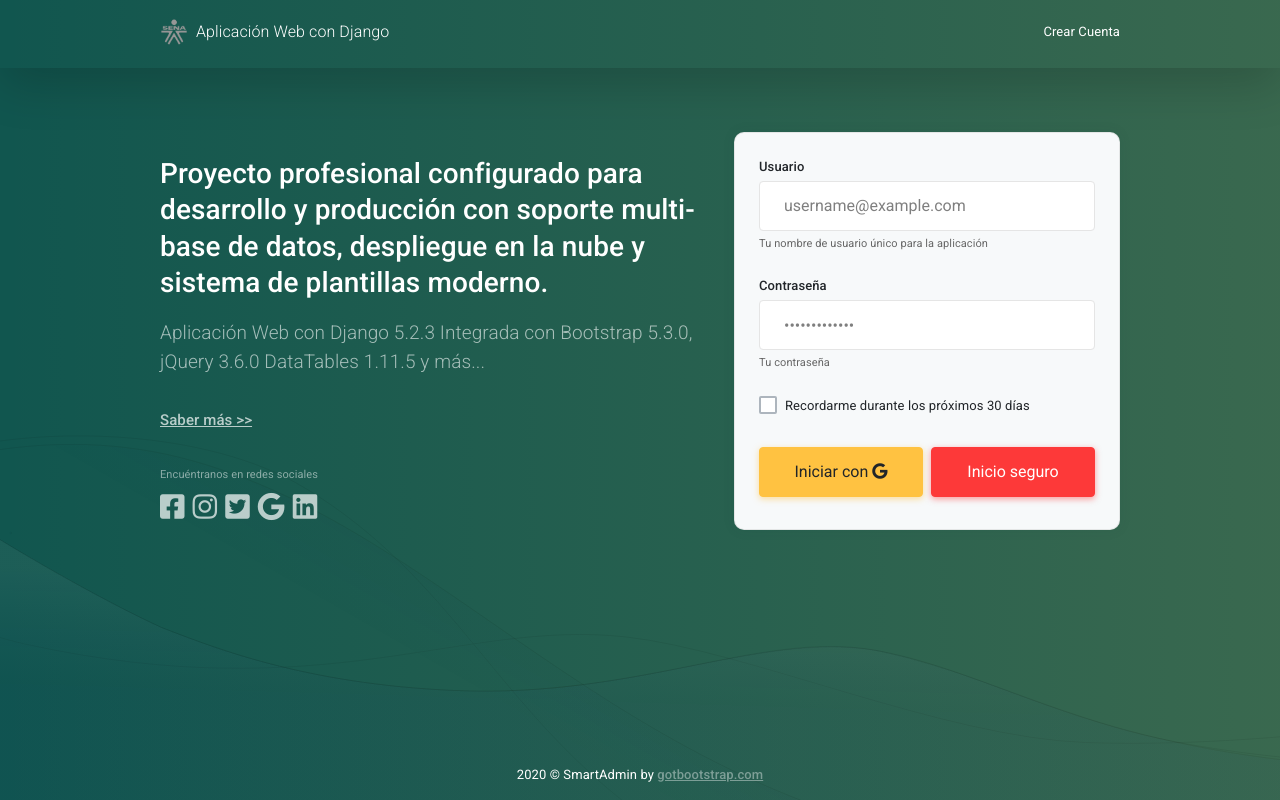
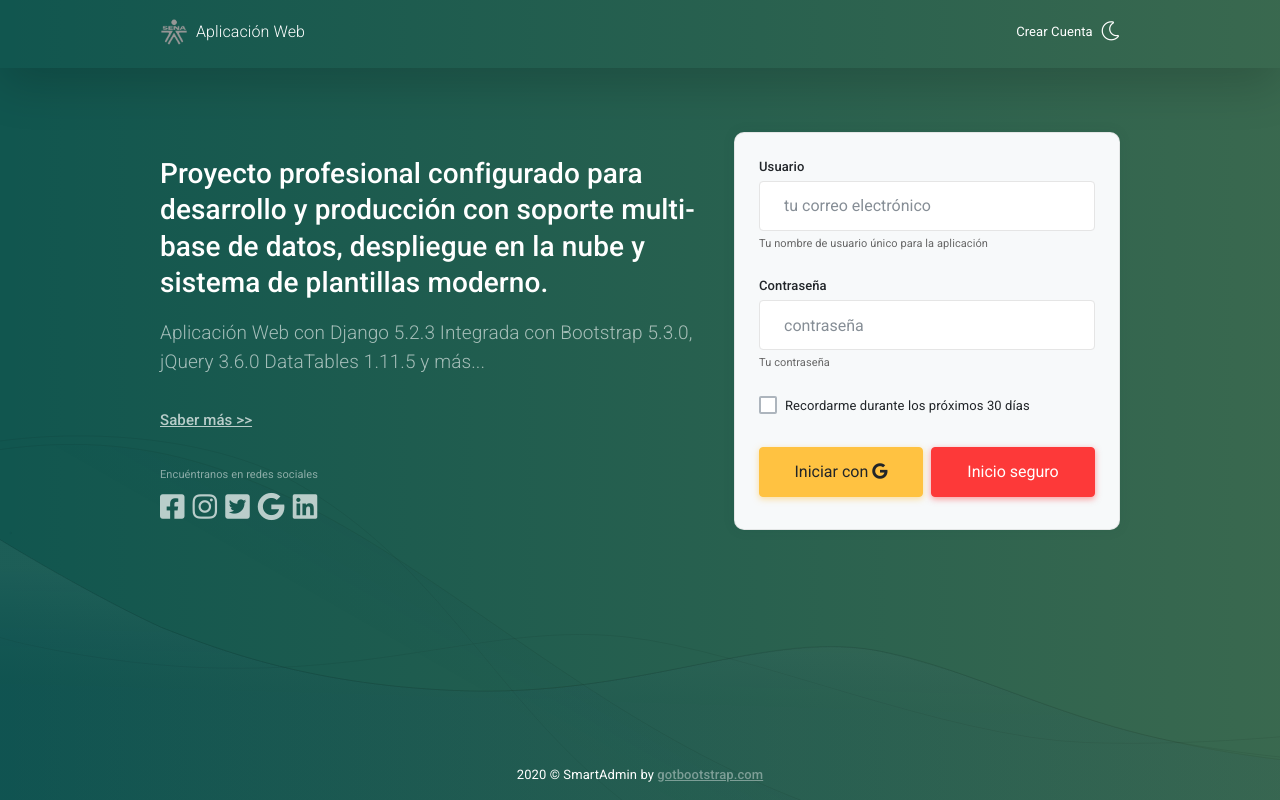
Before and after one commit to andres-gutierrezri/proyecto_django, a Django app: page / in a window 1280 px wide. Run offline with Django 5.2, Linux system fonts and the light colour scheme; some libraries are stand-ins or nearby versions.

Commit message:
feat: Añadir soporte para modo oscuro en las páginas de login y registro, incluyendo estilos y scripts para el cambio de tema y la persistencia de preferencias del usuario

```diff
--- a/app_1/static/app_1/css/page_login.css
+++ b/app_1/static/app_1/css/page_login.css
@@ -2,5 +2,64 @@
  * Estilos para la página de login
  */
 
-/* No se requieren estilos personalizados adicionales */
 /* Todos los estilos están definidos en vendors.bundle.css y app.bundle.css */
+
+/* Estilos adicionales para modo oscuro */
+.mod-skin-dark .card {
+    background-color: rgba(40, 40, 40, 0.95) !important;
+    border-color: rgba(255, 255, 255, 0.1);
+}
+
+.mod-skin-dark .form-control {
+    background-color: rgba(60, 60, 60, 0.8);
+    border-color: rgba(255, 255, 255, 0.2);
+    color: #e0e0e0;
+}
+
+.mod-skin-dark .form-control::placeholder {
+    color: rgba(255, 255, 255, 0.5);
+}
+
+.mod-skin-dark .form-control:focus {
+    background-color: rgba(70, 70, 70, 0.9);
+    border-color: rgba(255, 255, 255, 0.3);
+    color: #ffffff;
+}
+
+.mod-skin-dark .form-label {
+    color: #e0e0e0;
+}
+
+.mod-skin-dark .help-block {
+    color: rgba(255, 255, 255, 0.6);
+}
+
+.mod-skin-dark .custom-control-label {
+    color: #e0e0e0;
+}
+
+.mod-skin-dark .alert-primary {
+    background-color: rgba(13, 110, 253, 0.2);
+    border-color: rgba(13, 110, 253, 0.3);
+    color: #a8c7fa;
+}
+
+/* Transiciones suaves para cambio de tema */
+body,
+.card,
+.form-control,
+.form-label,
+.help-block,
+.alert {
+    transition: background-color 0.3s ease, color 0.3s ease, border-color 0.3s ease;
+}
+
+/* Estilo para el botón de cambio de tema */
+#theme-toggle {
+    font-size: 1.2rem;
+    transition: transform 0.3s ease;
+}
+
+#theme-toggle:hover {
+    transform: scale(1.1);
+}
--- a/app_1/templates/app_1/page_login.html
+++ b/app_1/templates/app_1/page_login.html
@@ -21,12 +21,15 @@
                     <div class="d-flex align-items-center container p-0">
                         <div class="page-logo width-mobile-auto m-0 align-items-center justify-content-center p-0 bg-transparent bg-img-none shadow-0 height-9 border-0">
                             <a href="{% url 'page_login' %}" class="page-logo-link press-scale-down d-flex align-items-center">
-                                <img src="{% static 'proyecto/img/logos/logo-sena-blanco.png' %}" alt="Aplicación Web con Django" aria-roledescription="logo">
-                                <span class="page-logo-text mr-1">Aplicación Web con Django</span>
+                                <img src="{% static 'proyecto/img/logos/logo-sena-blanco.png' %}" alt="Aplicación Web" aria-roledescription="logo">
+                                <span class="page-logo-text mr-1">Aplicación Web</span>
                             </a>
                         </div>
-                        <a href="{% url 'page_register' %}" class="btn-link text-white ml-auto">
+                        <a href="{% url 'page_register' %}" class="btn-link text-white ml-auto mr-2">
                             Crear Cuenta
+                        </a>
+                        <a href="javascript:void(0);" id="theme-toggle" class="btn-link text-white" title="Cambiar tema">
+                            <i class="fal fa-moon" id="theme-icon"></i>
                         </a>
                     </div>
                 </div>
@@ -72,13 +75,13 @@
                                     <form id="js-login" novalidate="" action="intel_analytics_dashboard.html">
                                         <div class="form-group">
                                             <label class="form-label" for="username">Usuario</label>
-                                            <input type="email" id="username" class="form-control form-control-lg" placeholder="tu correo electrónico" value="username@example.com" required style="color: rgba(0, 0, 0, 0.5);">
+                                            <input type="email" id="username" class="form-control form-control-lg" placeholder="tu correo electrónico" required>
                                             <div class="invalid-feedback">No, te faltó este campo.</div>
                                             <div class="help-block">Tu nombre de usuario único para la aplicación</div>
                                         </div>
                                         <div class="form-group">
                                             <label class="form-label" for="password">Contraseña</label>
-                                            <input type="password" id="password" class="form-control form-control-lg" placeholder="contraseña" value="password_1234" required style="color: rgba(0, 0, 0, 0.5);">
+                                            <input type="password" id="password" class="form-control form-control-lg" placeholder="contraseña" required">
                                             <div class="invalid-feedback">Lo siento, te faltó este campo.</div>
                                             <div class="help-block">Tu contraseña</div>
                                         </div>
@@ -112,4 +115,5 @@
 
 {% block scripts %}
     <script src="{% static 'app_1/js/page_login.js' %}"></script>
+    <script src="{% static 'proyecto/js/miscellaneous/preferences/theme-toggle.js' %}"></script>
 {% endblock %}
--- /dev/null
+++ b/proyecto/static/proyecto/js/miscellaneous/preferences/theme-loader.js
@@ -0,0 +1,62 @@
+/**
+ * Theme Loader Script
+ *
+ * Este script debe colocarse justo después del body tag para una ejecución rápida.
+ * Carga la configuración de tema desde localStorage y la aplica al documento.
+ *
+ * Nota: El script está escrito en JavaScript puro y no depende de librerías de terceros.
+ *
+ * @author Proyecto Django
+ * @version 1.0.1
+ */
+'use strict';
+
+(function() {
+    const classHolder = document.getElementsByTagName("BODY")[0];
+
+    /**
+     * Cargar desde localstorage
+     **/
+    let themeSettings = (localStorage.getItem('themeSettings')) ? JSON.parse(localStorage.getItem('themeSettings')) : {};
+    const themeURL = themeSettings.themeURL || '';
+
+    /**
+     * Cargar opciones de tema
+     **/
+    if (themeSettings.themeOptions) {
+        classHolder.className = themeSettings.themeOptions;
+        console.log("%c✔ Configuración de tema cargada", "color: #148f32");
+    } else {
+        console.log("%c✔ Atención: La configuración de tema está vacía o no existe, cargando configuración por defecto...", "color: #ed1c24");
+    }
+
+    if (themeSettings.themeURL && !document.getElementById('mytheme')) {
+        const cssfile = document.createElement('link');
+        cssfile.id = 'mytheme';
+        cssfile.rel = 'stylesheet';
+        cssfile.href = themeURL;
+        document.getElementsByTagName('head')[0].appendChild(cssfile);
+    } else if (themeSettings.themeURL && document.getElementById('mytheme')) {
+        document.getElementById('mytheme').href = themeSettings.themeURL;
+    }
+
+    /**
+     * Guardar en localstorage
+     **/
+    window.saveSettings = function() {
+        themeSettings.themeOptions = String(classHolder.className).split(/[^\w-]+/).filter(function(item) {
+            return /^(nav|header|footer|mod|display)-/i.test(item);
+        }).join(' ');
+        if (document.getElementById('mytheme')) {
+            themeSettings.themeURL = document.getElementById('mytheme').getAttribute("href");
+        }
+        localStorage.setItem('themeSettings', JSON.stringify(themeSettings));
+    }
+
+    /**
+     * Resetear configuración
+     **/
+    window.resetSettings = function() {
+        localStorage.setItem("themeSettings", "");
+    }
+})();
--- /dev/null
+++ b/proyecto/static/proyecto/js/miscellaneous/preferences/theme-toggle.js
@@ -0,0 +1,87 @@
+/**
+ * Theme Toggle Script
+ *
+ * Script para cambiar entre modo claro y oscuro en las páginas de autenticación.
+ * Proporciona un botón interactivo que alterna entre los temas y guarda la preferencia del usuario.
+ *
+ * Requisitos:
+ * - Elemento con id "theme-toggle" para el botón de cambio
+ * - Elemento con id "theme-icon" para el icono del botón
+ * - theme-loader.js debe estar cargado para la función saveSettings
+ *
+ * @author Proyecto Django
+ * @version 1.0.1
+ */
+'use strict';
+
+document.addEventListener('DOMContentLoaded', function() {
+    const themeToggle = document.getElementById('theme-toggle');
+    const themeIcon = document.getElementById('theme-icon');
+    const body = document.getElementsByTagName('BODY')[0];
+
+    // Verificar que los elementos existan
+    if (!themeToggle || !themeIcon) {
+        console.warn('⚠️ Elementos de cambio de tema no encontrados. Asegúrate de que existan elementos con id "theme-toggle" y "theme-icon".');
+        return;
+    }
+
+    /**
+     * Actualiza el icono según el tema actual
+     */
+    function updateThemeIcon() {
+        if (body.classList.contains('mod-skin-dark')) {
+            themeIcon.className = 'fal fa-sun';
+            themeToggle.title = 'Cambiar a modo claro';
+            console.log('%c🌙 Modo oscuro activo', 'color: #a8c7fa');
+        } else {
+            themeIcon.className = 'fal fa-moon';
+            themeToggle.title = 'Cambiar a modo oscuro';
+            console.log('%c☀️ Modo claro activo', 'color: #0d6efd');
+        }
+    }
+
+    /**
+     * Alterna entre modo claro y oscuro
+     */
+    function toggleTheme() {
+        // Alternar clase de tema oscuro
+        if (body.classList.contains('mod-skin-dark')) {
+            body.classList.remove('mod-skin-dark');
+            body.classList.add('mod-skin-light');
+        } else {
+            body.classList.remove('mod-skin-light');
+            body.classList.add('mod-skin-dark');
+        }
+
+        // Actualizar icono
+        updateThemeIcon();
+
+        // Guardar configuración si la función existe
+        if (typeof window.saveSettings === 'function') {
+            window.saveSettings();
+            console.log('%c✔ Preferencia de tema guardada', 'color: #198754');
+        } else {
+            console.warn('⚠️ Función saveSettings no disponible. La preferencia no se guardará.');
+        }
+    }
+
+    // Inicializar icono según el tema actual
+    updateThemeIcon();
+
+    // Evento click para cambiar tema
+    themeToggle.addEventListener('click', function(e) {
+        e.preventDefault();
+        toggleTheme();
+    });
+
+    // Atajo de teclado opcional (Ctrl/Cmd + K)
+    document.addEventListener('keydown', function(e) {
+        if ((e.ctrlKey || e.metaKey) && e.key === 'k') {
+            e.preventDefault();
+            toggleTheme();
+        }
+    });
+
+    console.log('%c🎨 Sistema de cambio de tema inicializado correctamente', 'color: #0dcaf0; font-weight: bold');
+    console.log('%cAtajo de teclado: Ctrl/Cmd + K para cambiar tema', 'color: #6c757d; font-style: italic');
+});
--- a/proyecto/templates/proyecto/common/auth_base.html
+++ b/proyecto/templates/proyecto/common/auth_base.html
@@ -59,6 +59,9 @@ License: You must have a valid license purchased only from wrapbootstrap.com (li
         >>> more settings are described inside documentation page >>>
     -->
     <body>
+        <!-- DOC: script to save and load page settings -->
+        <script src="{% static 'proyecto/js/miscellaneous/preferences/theme-loader.js' %}"></script>
+
         {% block content %}{% endblock %}
 
         <!-- BEGIN Color profile -->
```
Also changed, not shown: app_1/static/app_1/css/page_register.css (+60 -1 lines), app_1/templates/app_1/page_register.html (+7 -3 lines).
